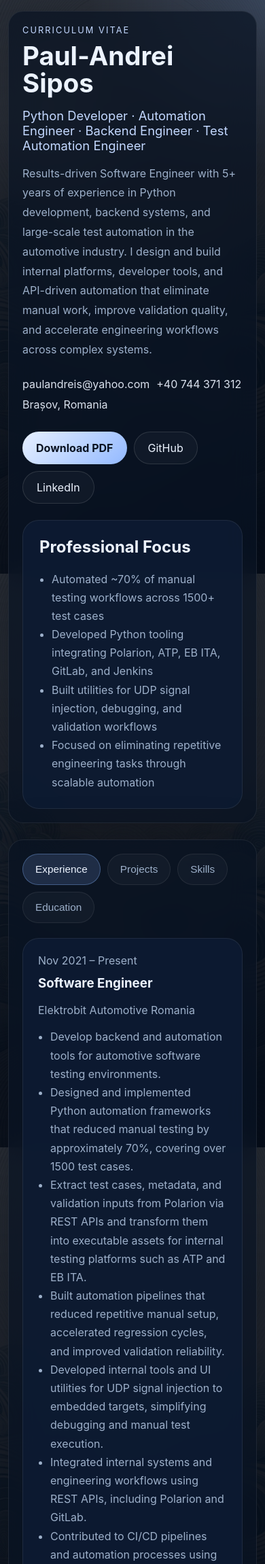
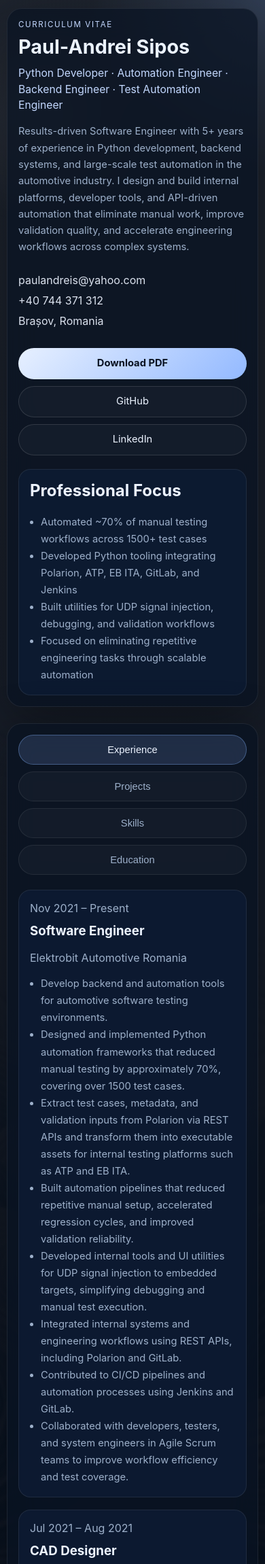
Before and after one commit to paulandrei28/curriculum-vitae, a Flask app: page / in a window 390 px wide. Shown: the top 2301 px of the page at 68% size. Run offline with Flask 3, Linux system fonts and the light colour scheme.

Commit message:
Adapt for phone users

```diff
--- a/static/styles/curriculum_vitae_styles.css
+++ b/static/styles/curriculum_vitae_styles.css
@@ -14,13 +14,22 @@
     box-sizing: border-box;
 }
 
+html,
 body {
     margin: 0;
+    padding: 0;
+    width: 100%;
+    overflow-x: hidden;
+}
+
+body {
     font-family: Inter, Segoe UI, Arial, sans-serif;
     color: var(--text);
     background:
         linear-gradient(180deg, rgba(5, 12, 25, 0.85), rgba(5, 12, 25, 0.97)),
-        url('../assets/curriculum_vitae_background.png') center center / cover fixed;
+        url('../assets/curriculum_vitae_background.png') center center / cover no-repeat fixed;
+    -webkit-font-smoothing: antialiased;
+    text-rendering: optimizeLegibility;
 }
 
 body::before {
@@ -28,8 +37,20 @@ body::before {
     position: fixed;
     inset: 0;
     pointer-events: none;
-    background: radial-gradient(circle at top right, rgba(136, 180, 255, 0.18), transparent 28%),
-                radial-gradient(circle at 15% 20%, rgba(255, 255, 255, 0.06), transparent 22%);
+    background:
+        radial-gradient(circle at top right, rgba(136, 180, 255, 0.18), transparent 28%),
+        radial-gradient(circle at 15% 20%, rgba(255, 255, 255, 0.06), transparent 22%);
+}
+
+a,
+button {
+    -webkit-tap-highlight-color: transparent;
+}
+
+img {
+    max-width: 100%;
+    height: auto;
+    display: block;
 }
 
 .page-shell {
@@ -41,6 +62,7 @@ body::before {
 .curriculum-vitae-layout {
     max-width: 1180px;
     margin: 0 auto;
+    width: 100%;
 }
 
 .hero-panel,
@@ -49,12 +71,13 @@ body::before {
     border: 1px solid var(--line);
     border-radius: 28px;
     backdrop-filter: blur(20px);
+    -webkit-backdrop-filter: blur(20px);
     box-shadow: var(--shadow);
 }
 
 .hero-panel {
     display: grid;
-    grid-template-columns: 2fr 1fr;
+    grid-template-columns: minmax(0, 2fr) minmax(280px, 1fr);
     gap: 24px;
     padding: 36px;
 }
@@ -71,11 +94,14 @@ h1 {
     margin: 0;
     font-size: clamp(2.4rem, 4vw, 4.2rem);
     line-height: 1.05;
+    overflow-wrap: break-word;
+    word-break: break-word;
 }
 
 .headline {
     margin: 16px 0 10px;
     font-size: 1.15rem;
+    line-height: 1.5;
     color: var(--accent-strong);
 }
 
@@ -103,6 +129,7 @@ h1 {
 .contact-grid span {
     color: var(--text);
     opacity: 0.92;
+    overflow-wrap: anywhere;
 }
 
 .action-row {
@@ -121,6 +148,8 @@ h1 {
     padding: 0 20px;
     border-radius: 999px;
     transition: transform 0.2s ease, background 0.2s ease, border-color 0.2s ease;
+    text-align: center;
+    line-height: 1.2;
 }
 
 .primary-button {
@@ -146,6 +175,7 @@ h1 {
     background: var(--surface-strong);
     border: 1px solid var(--line);
     border-radius: 24px;
+    min-width: 0;
 }
 
 .hero-card {
@@ -156,6 +186,8 @@ h1 {
 .hero-card h2,
 .content-card h3 {
     margin-top: 0;
+    overflow-wrap: break-word;
+    word-break: break-word;
 }
 
 .hero-card ul,
@@ -187,6 +219,7 @@ h1 {
     padding: 0 18px;
     cursor: pointer;
     font-size: 0.96rem;
+    transition: transform 0.2s ease, background 0.2s ease, border-color 0.2s ease, color 0.2s ease;
 }
 
 .tab-button.is-active {
@@ -204,7 +237,8 @@ h1 {
 }
 
 .content-grid,
-.skills-grid {
+.skills-grid,
+.projects-grid {
     display: grid;
     grid-template-columns: repeat(2, minmax(0, 1fr));
     gap: 18px;
@@ -245,33 +279,6 @@ h1 {
     font-size: 0.92rem;
 }
 
-@media (max-width: 1024px) {
-    .hero-panel,
-    .content-grid,
-    .skills-grid,
-    .compact-grid {
-        grid-template-columns: 1fr;
-    }
-}
-
-@media (max-width: 640px) {
-    .hero-panel,
-    .tabs-panel {
-        padding: 20px;
-        border-radius: 22px;
-    }
-
-    .page-shell {
-        padding: 16px 12px 28px;
-    }
-
-    .action-row,
-    .contact-grid,
-    .tab-controls {
-        gap: 10px;
-    }
-}
-
 .project-header {
     display: flex;
     justify-content: space-between;
@@ -283,10 +290,6 @@ h1 {
     line-height: 1.7;
 }
 
-.projects-grid {
-    grid-template-columns: repeat(2, minmax(0, 1fr));
-}
-
 .mini-link {
     text-decoration: none;
     color: var(--accent-strong);
@@ -295,10 +298,190 @@ h1 {
     border-radius: 999px;
     padding: 10px 14px;
     white-space: nowrap;
+    flex-shrink: 0;
 }
 
 @media (max-width: 1024px) {
+    .hero-panel,
+    .content-grid,
+    .skills-grid,
+    .compact-grid,
     .projects-grid {
         grid-template-columns: 1fr;
     }
+
+    .hero-panel {
+        gap: 20px;
+    }
+
+    .summary {
+        max-width: 100%;
+    }
 }
+
+@media (max-width: 768px) {
+    body {
+        background:
+            linear-gradient(180deg, rgba(5, 12, 25, 0.9), rgba(5, 12, 25, 0.98)),
+            url('../assets/curriculum_vitae_background.png') center center / cover no-repeat;
+    }
+
+    .page-shell {
+        padding: 20px 14px 34px;
+    }
+
+    .hero-panel,
+    .tabs-panel {
+        padding: 22px;
+        border-radius: 24px;
+    }
+
+    .hero-card,
+    .content-card {
+        border-radius: 20px;
+    }
+
+    h1 {
+        font-size: clamp(2rem, 8vw, 3rem);
+        line-height: 1.08;
+    }
+
+    .headline {
+        font-size: 1rem;
+    }
+
+    .summary {
+        font-size: 0.97rem;
+        line-height: 1.7;
+    }
+
+    .project-header {
+        flex-direction: column;
+        align-items: flex-start;
+    }
+
+    .mini-link {
+        white-space: normal;
+    }
+}
+
+@media (max-width: 640px) {
+    .page-shell {
+        padding: 16px 12px 28px;
+    }
+
+    .hero-panel,
+    .tabs-panel {
+        padding: 18px;
+        border-radius: 22px;
+    }
+
+    .hero-card,
+    .content-card {
+        padding: 18px;
+        border-radius: 18px;
+    }
+
+    .eyebrow {
+        font-size: 0.72rem;
+        letter-spacing: 0.14em;
+    }
+
+    h1 {
+        font-size: 2rem;
+    }
+
+    .headline {
+        margin-top: 12px;
+        font-size: 0.98rem;
+    }
+
+    .summary {
+        font-size: 0.95rem;
+        line-height: 1.65;
+    }
+
+    .action-row,
+    .contact-grid,
+    .tab-controls {
+        gap: 10px;
+    }
+
+    .action-row {
+        flex-direction: column;
+        align-items: stretch;
+    }
+
+    .primary-button,
+    .secondary-button {
+        width: 100%;
+        min-height: 46px;
+        padding: 12px 16px;
+    }
+
+    .tab-controls {
+        flex-direction: column;
+        align-items: stretch;
+    }
+
+    .tab-button {
+        width: 100%;
+        min-height: 44px;
+        padding: 12px 14px;
+    }
+
+    .contact-grid {
+        flex-direction: column;
+        align-items: flex-start;
+    }
+
+    .contact-grid a,
+    .contact-grid span {
+        width: 100%;
+    }
+
+    .hero-card ul,
+    .content-card ul {
+        padding-left: 16px;
+    }
+
+    .skill-pill {
+        width: 100%;
+        justify-content: center;
+        text-align: center;
+    }
+}
+
+@media (max-width: 420px) {
+    .page-shell {
+        padding: 12px 10px 22px;
+    }
+
+    .hero-panel,
+    .tabs-panel {
+        padding: 16px;
+    }
+
+    .hero-card,
+    .content-card {
+        padding: 16px;
+    }
+
+    h1 {
+        font-size: 1.8rem;
+    }
+
+    .summary,
+    .project-card p,
+    .hero-card ul,
+    .content-card ul {
+        font-size: 0.92rem;
+    }
+
+    .primary-button,
+    .secondary-button,
+    .tab-button,
+    .mini-link {
+        font-size: 0.92rem;
+    }
+}
```
